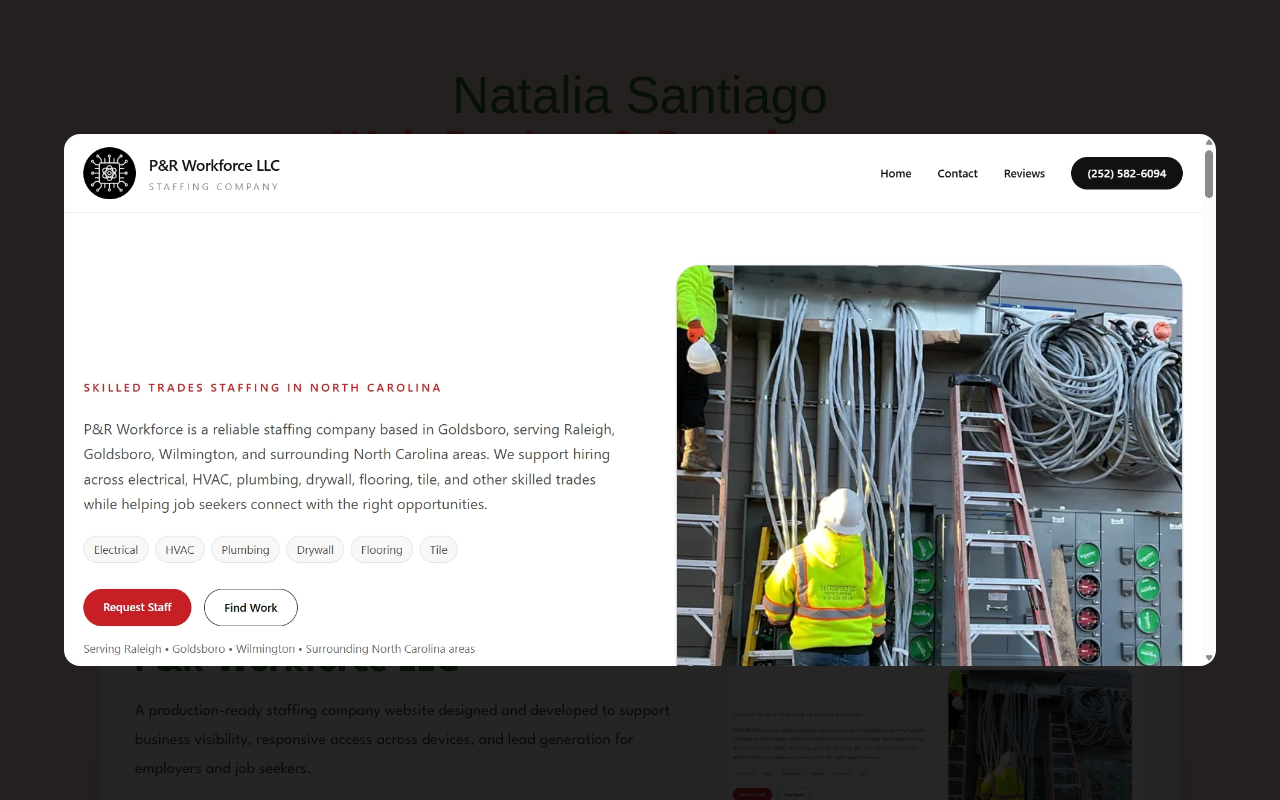
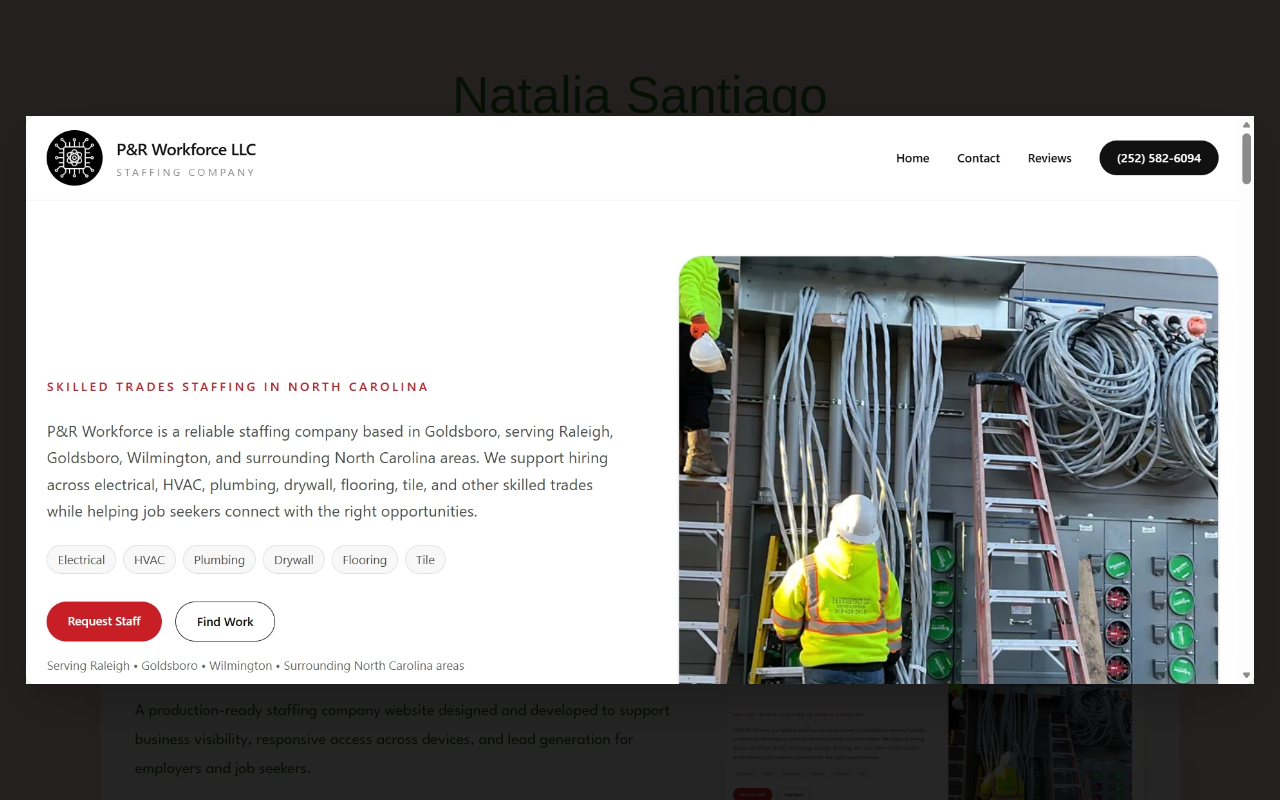
Before and after one commit to natalia-santiago/myportfolio-site, a Next.js app: page /portfolio in a window 1280 px wide. Both pictures are taken after a click on the button 935 px from the left and 712 px from the top of the page. Shown: the top 800 px of the page. Built offline with nearby package versions, Linux system fonts and the light colour scheme; a web font is replaced by a local one.

Commit message:
Lightbox bug fixed

```diff
--- a/app/globals.css
+++ b/app/globals.css
@@ -2130,22 +2130,25 @@ a {
 
 .lightbox {
   position: fixed;
-  top: 0;
-  left: 0;
-  width: 100%;
-  height: 100%;
+  inset: 0;
   background: rgba(0, 0, 0, 0.85);
   display: flex;
   align-items: center;
   justify-content: center;
+  padding: 24px;
   z-index: 9999;
   cursor: zoom-out;
 }
 
 .lightbox-image {
-  max-width: 90%;
-  max-height: 90%;
-  border-radius: 16px;
+  display: block;
+  max-width: min(96vw, 1400px);
+  max-height: 92vh;
+  width: auto;
+  height: auto;
+  border-radius: 0;
+  object-fit: contain;
+  box-shadow: 0 18px 40px rgba(0, 0, 0, 0.22);
 }
 
 /* =========================
```
